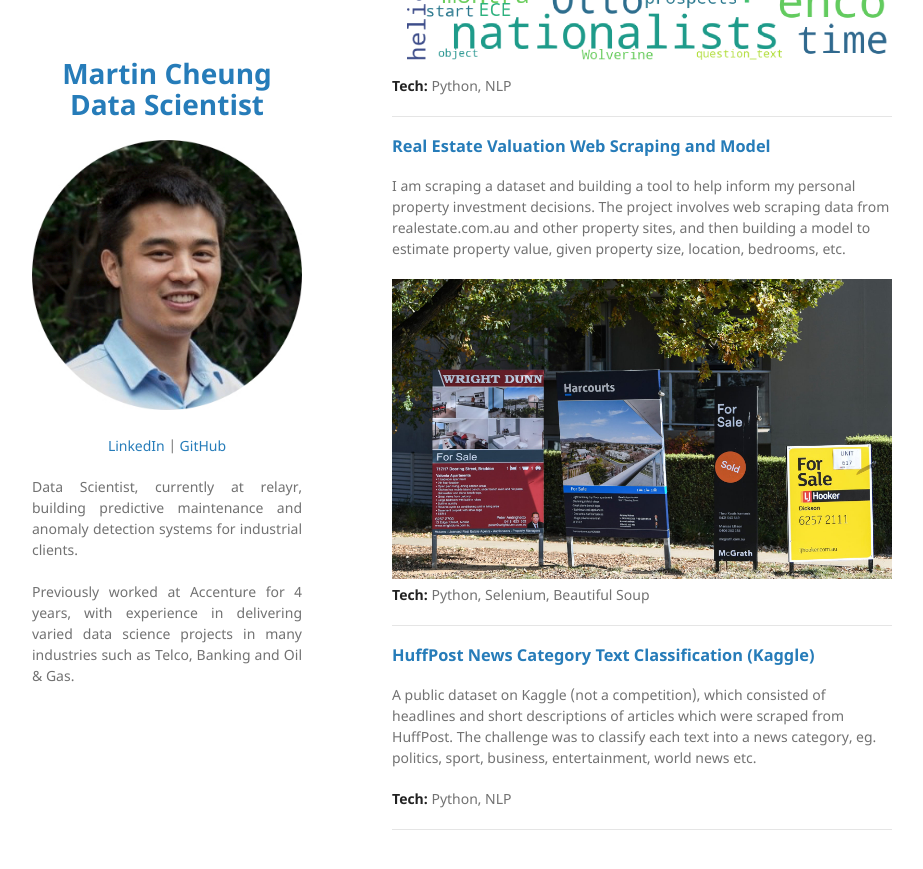
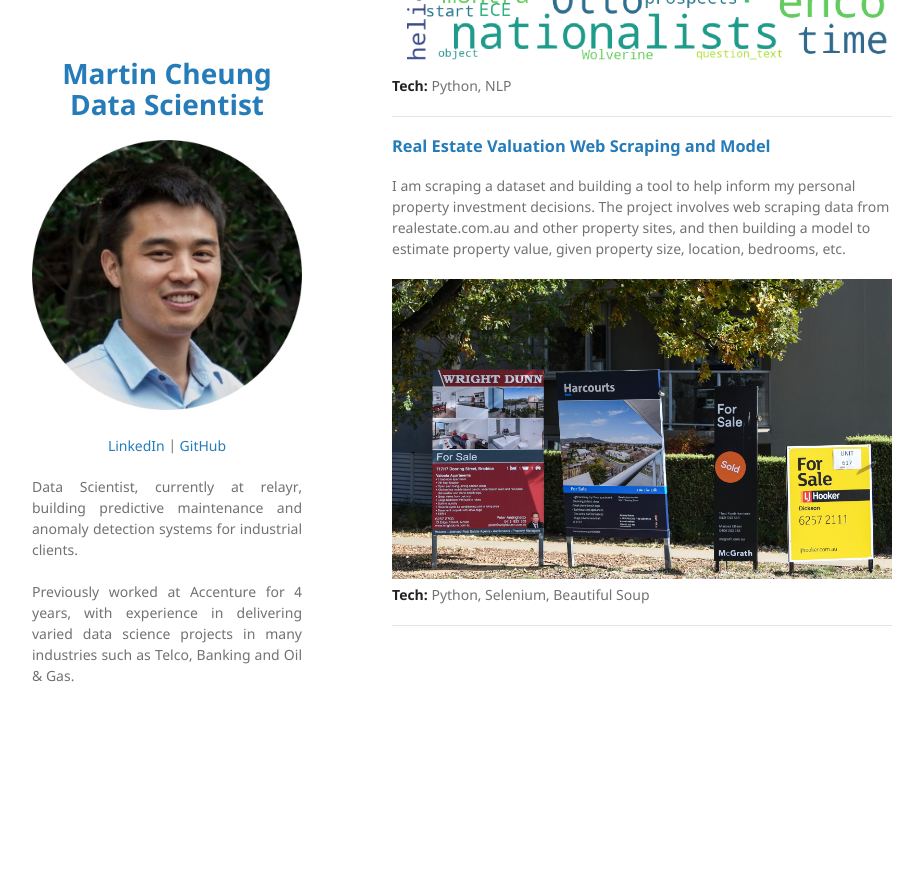
Before and after one commit to martycheung/martycheung.github.io, a Jekyll site: the page built from index.md, in a window 1280 px wide and 900 px high, scrolled down 1883 px. Shown: the top 869 px of the window, without its empty margins (178-1101 px from the left). Built offline with Jekyll 4.4.1, drawn with Linux system fonts in a browser that asks for light colours; our own code applies the rules of GitHub Pages for plain Markdown files; after the commit the page ends 2579 px from its top, so only the background shows below that.

Commit message:
Remove Huffpost from portfolio

```diff
--- a/index.md
+++ b/index.md
@@ -51,11 +51,3 @@ I am scraping a dataset and building a tool to help inform my personal property
 **Tech:** Python, Selenium, Beautiful Soup
 
 ---
-
-### [HuffPost News Category Text Classification (Kaggle)](https://github.com/martycheung/Quora-Insincere-Questions-Kaggle)
-
-A public dataset on Kaggle (not a competition), which consisted of headlines and short descriptions of articles which were scraped from HuffPost. The challenge was to classify each text into a news category, eg. politics, sport, business, entertainment, world news etc.
-
-**Tech:** Python, NLP
-
----
```
